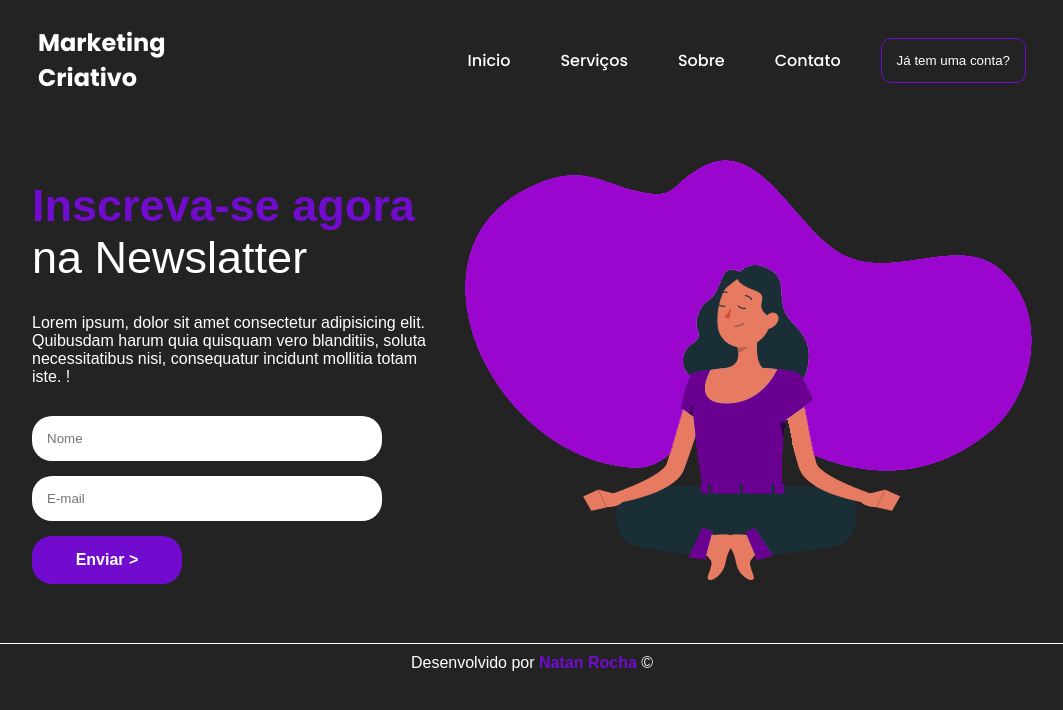
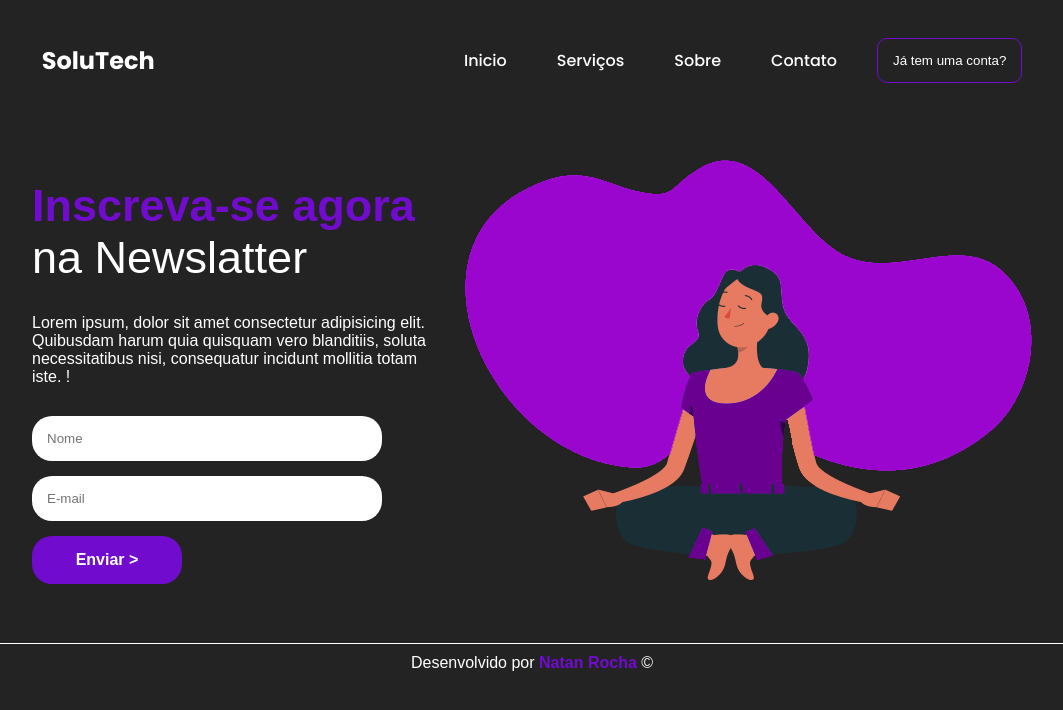
Before and after one commit to natanrochaof/landingpage, a plain HTML site: page index.html in a window 1280 px wide. Shown: the whole page, without its empty margins (108-1171 px from the left). Drawn offline with Linux system fonts and the light colour scheme.

Commit message:
atualização do código

```diff
--- a/index.html
+++ b/index.html
@@ -10,8 +10,7 @@
 <body>
     <header>
         <div class="logo">
-            <h1>Marketing<br>
-                Criativo
+            <h1>SoluTech
             </h1>
         </div>
 
--- a/style.css
+++ b/style.css
@@ -147,6 +147,7 @@ footer{
     padding: 10px;
     text-align: center;
     border-top: 1px solid white;
+
 }
 
 footer > p{
```
